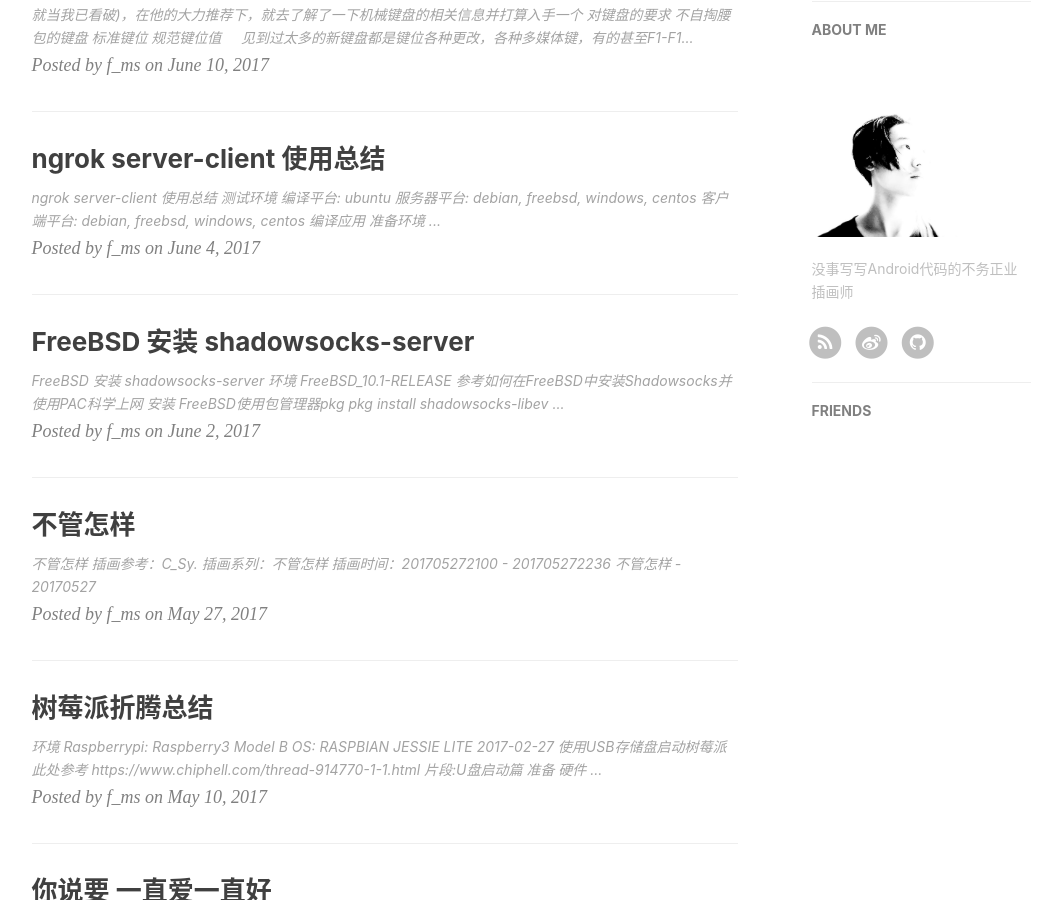
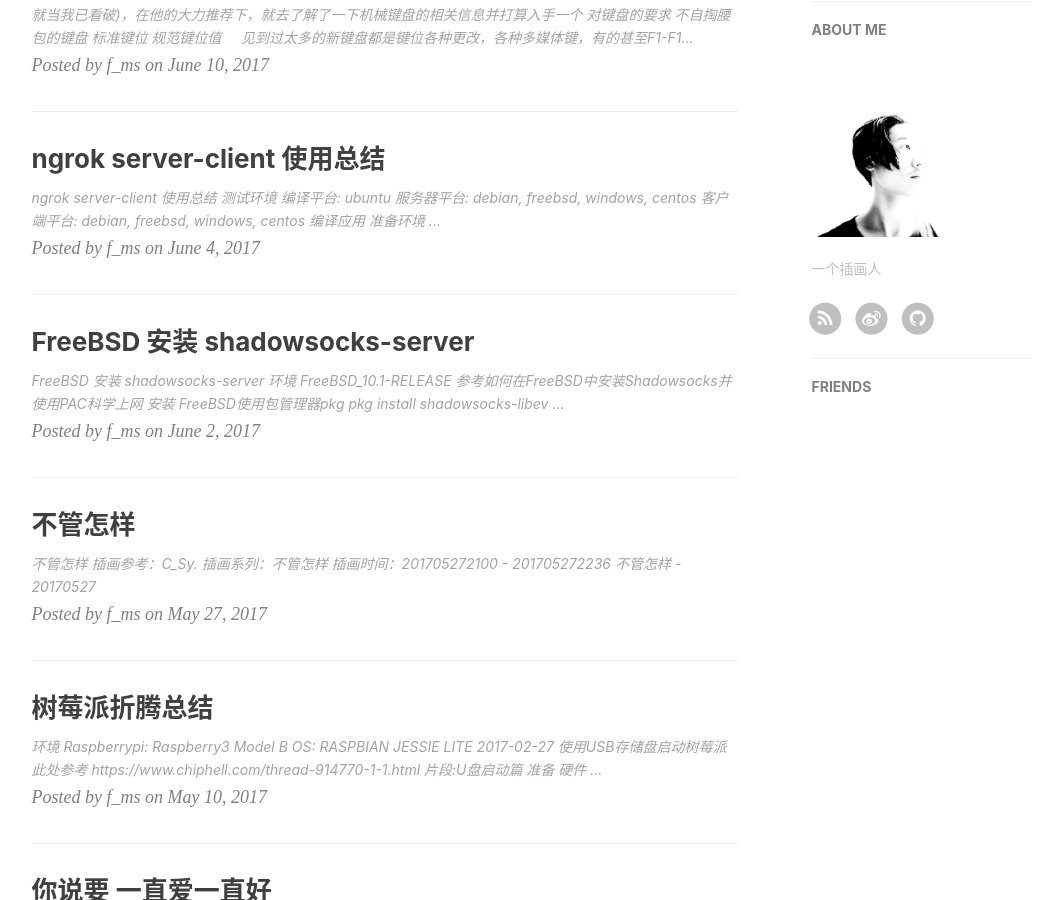
Before and after one commit to imfms/imfms.github.io, a Jekyll site: the page built from index.html, in a window 1280 px wide and 900 px high, scrolled down 692 px. Shown: the whole window, without its empty margins (136-1183 px from the left). Built offline with Jekyll 4.4.1, drawn with Linux system fonts in a browser that asks for light colours; nearby versions of some CDN libraries; the list of posts is cut into pages by our own code; comment, search, counter and statistics services are not loaded.

Commit message:
Update _config.yml

```diff
--- a/_config.yml
+++ b/_config.yml
@@ -1,9 +1,9 @@
 # Site settings
 title: f_ms
-SEOTitle: f_ms | 插画师
+SEOTitle: f_ms | 插画人
 # header-img: img/home-bg.jpg
 email: imf_ms@yeah.net
-description: "插画师"
+description: "插画人"
 keyword: "Android"
 url: "http://f-ms.cn"              # your host, for absolute URL
 # baseurl: "/blog"         # for example, '/blog' if your blog hosted on 'host/blog'
@@ -68,7 +68,7 @@
 
 # Sidebar settings
 sidebar: true                           # whether or not using Sidebar.
-sidebar-about-description: "没事写写Android代码的不务正业插画师"
+sidebar-about-description: "一个插画人"
 sidebar-avatar: /img/avatar-hux.jpg      # use absolute URL, seeing it's used in both `/` and `/about/`
 
 
```
